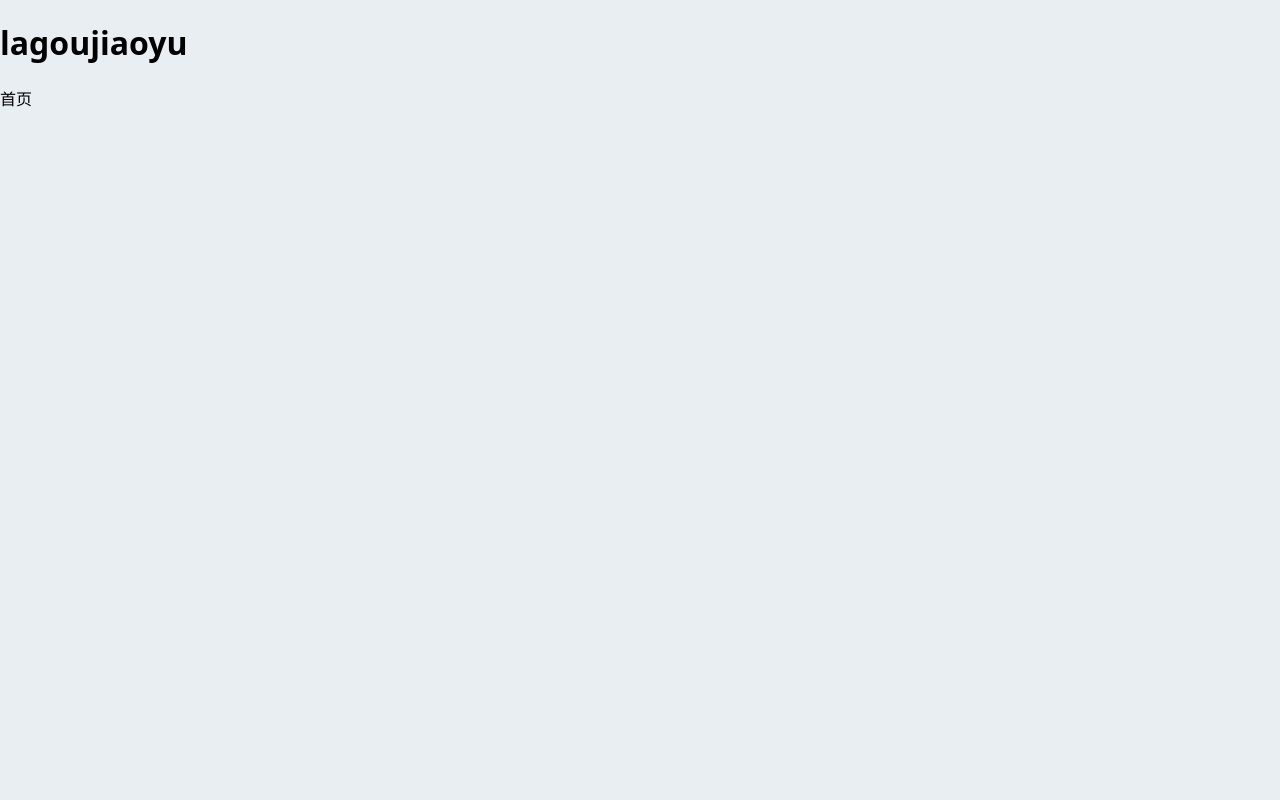
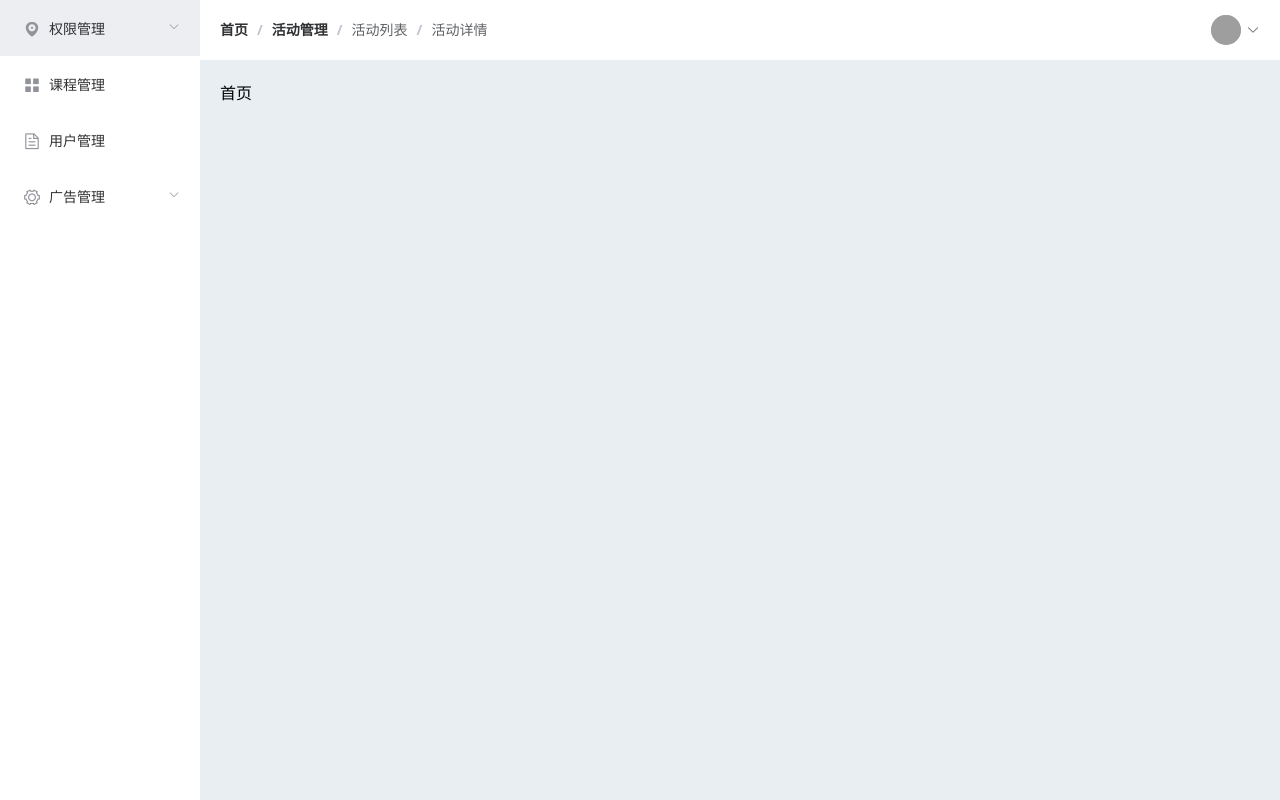
Before and after one commit to mesiade/boss-fed, a Vue app: page / in a window 1280 px wide. Built offline with nearby package versions, Linux system fonts and the light colour scheme; grey boxes are pictures that could not be loaded.

Commit message:
基础布局处理

```diff
--- a/src/App.vue
+++ b/src/App.vue
@@ -1,6 +1,5 @@
 <template>
   <div id="app">
-    <h1>lagoujiaoyu</h1>
     <!-- 根路由出口 -->
     <router-view/>
   </div>
--- /dev/null
+++ b/src/views/layout/components/AppAside.vue
@@ -0,0 +1,71 @@
+<template>
+  <div class="app-aside">
+      <el-menu
+        default-active="1"
+        class="el-menu-vertical-demo"
+        unique-opened
+        router
+        >
+        <el-submenu index="1">
+            <template slot="title">
+            <i class="el-icon-location"></i>
+            <span>权限管理</span>
+            </template>
+            <el-menu-item index="/role">
+            <i class="el-icon-document"></i>
+            <span>角色列表</span>
+            </el-menu-item>
+            <el-menu-item index="/menu">
+            <i class="el-icon-document"></i>
+            <span>菜单列表</span>
+            </el-menu-item>
+            <el-menu-item index="/resource">
+            <i class="el-icon-document"></i>
+            <span>资源列表</span>
+            </el-menu-item>
+        </el-submenu>
+
+        <el-menu-item index="/course">
+            <i class="el-icon-menu"></i>
+            <span slot="title">课程管理</span>
+        </el-menu-item>
+
+        <el-menu-item index="/user">
+            <i class="el-icon-document"></i>
+            <span slot="title">用户管理</span>
+        </el-menu-item>
+
+        <el-submenu index="4">
+            <template slot="title">
+            <i class="el-icon-setting"></i>
+            <span slot="title">广告管理</span>
+            </template>
+            <el-menu-item index="/advert">
+            <i class="el-icon-document"></i>
+            <span>广告列表</span>
+            </el-menu-item>
+            <el-menu-item index="/advert-space">
+            <i class="el-icon-document"></i>
+            <span>广告位列表</span>
+            </el-menu-item>
+        </el-submenu>
+
+      </el-menu>
+  </div>
+</template>
+
+<script>
+export default {
+  name: 'AppAside'
+}
+</script>
+
+<style lang="scss" scoped>
+.app-aside {
+    height: 100%;
+    .el-menu {
+        height: 100%;
+        border-right: 0 none;
+    }
+}
+</style>
--- /dev/null
+++ b/src/views/layout/components/AppHeader.vue
@@ -0,0 +1,48 @@
+<template>
+  <div class="app-header">
+    <!-- 面包屑 -->
+    <el-breadcrumb separator="/">
+      <el-breadcrumb-item :to="{ path: '/' }">首页</el-breadcrumb-item>
+      <el-breadcrumb-item><a href="/">活动管理</a></el-breadcrumb-item>
+      <el-breadcrumb-item>活动列表</el-breadcrumb-item>
+      <el-breadcrumb-item>活动详情</el-breadcrumb-item>
+    </el-breadcrumb>
+
+    <!-- 用户信息展示 -->
+    <el-dropdown>
+      <span class="el-dropdown-link">
+        <!-- 用户头像，avatar组件 -->
+        <el-avatar
+        :size="30"
+        :src="'https://cube.elemecdn.com/3/7c/3ea6beec64369c2642b92c6726f1epng.png'"
+        ></el-avatar>
+        <i class="el-icon-arrow-down el-icon--right"></i>
+      </span>
+      <el-dropdown-menu slot="dropdown">
+        <el-dropdown-item>用户信息</el-dropdown-item>
+        <el-dropdown-item divided>退出</el-dropdown-item>
+      </el-dropdown-menu>
+    </el-dropdown>
+  </div>
+
+</template>
+
+<script>
+export default {
+  name: 'AppHeader'
+}
+</script>
+
+<style lang="scss" scoped>
+.app-header{
+  display: flex;
+  align-items: center;
+  justify-content: space-between;
+  height: 100%;
+
+  .el-dropdown-link{
+    display: flex;
+    align-items: center;
+  }
+}
+</style>
--- a/src/views/layout/index.vue
+++ b/src/views/layout/index.vue
@@ -1,16 +1,53 @@
 <template>
-  <div>
-    <!-- 子路由出口 -->
-    <router-view></router-view>
-  </div>
+  <el-container>
+    <el-aside width="200px">
+      <!-- 侧边栏组件 -->
+      <app-aside></app-aside>
+    </el-aside>
+    <el-container>
+      <el-header>
+        <!-- 头部组件 -->
+        <app-header></app-header>
+      </el-header>
+      <el-main>
+        <!-- 设置子路由出口 -->
+        <router-view></router-view>
+      </el-main>
+    </el-container>
+  </el-container>
+
 </template>
 
 <script>
+// 引入侧边栏组件
+import AppAside from './components/AppAside'
+// 引入头部组件
+import AppHeader from './components/AppHeader'
+
 export default {
-  name: 'Layout'
+  name: 'Layout',
+  components: {
+    AppAside,
+    AppHeader
+  }
 }
 </script>
 
 <style lang="scss" scoped>
+  .el-container {
+    height: 100vh;
+    min-width: 980px;
+  }
 
+  .el-aside {
+    background-color: #d3dce6;
+  }
+
+  .el-header {
+    background-color: #fff;
+  }
+
+  .el-main {
+    background-color: #e9eef3;
+  }
 </style>
```
